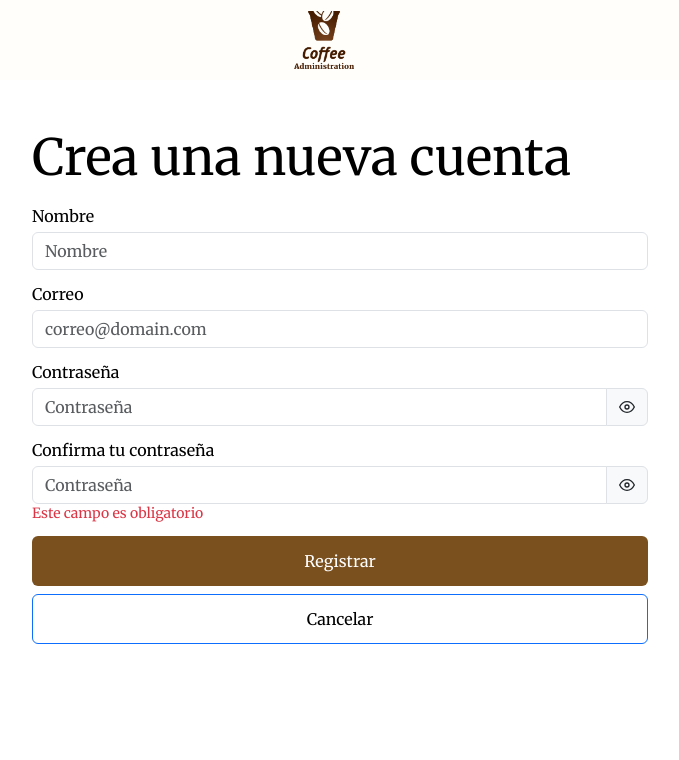
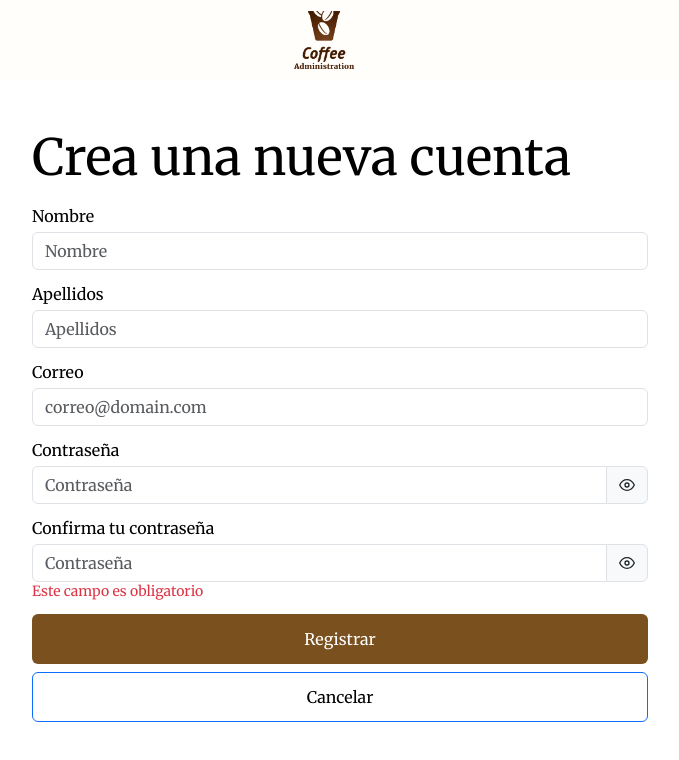
Before and after one commit to MariangelaNM/Coffee-Administration-UI, a React (Vite) app: page /signup in a window 1280 px wide. Shown: the top 760 px of the page, without its empty margins (300-979 px from the left). Built offline with nearby package versions, Linux system fonts and the light colour scheme.

Commit message:
se añade campo apellido

```diff
--- a/src/components/routes/UserRegister.tsx
+++ b/src/components/routes/UserRegister.tsx
@@ -10,6 +10,8 @@ const UserRegister = () => {
   const [errorMsg, setErrorMsg] = useState("");
 
   const [username, setUsername] = useState("");
+
+  const [lastName, setlastName] = useState("");
 
   const [mail, setMail] = useState("");
 
@@ -41,6 +43,12 @@ const UserRegister = () => {
     setUsername(e.target.value);
     onChangeAnyInput();
   }
+
+  function onChangeLastName(e: ChangeEvent<HTMLInputElement>) {
+    setlastName(e.target.value);
+    onChangeAnyInput();
+  }
+
 
   function onChangeMail(e: ChangeEvent<HTMLInputElement>) {
     setMail(e.target.value);
@@ -104,7 +112,7 @@ const UserRegister = () => {
           "Correo": mail,
           "Contrasena": password,
           "Nombres": username,
-          "Apellidos": "string",
+          "Apellidos": lastName,
           "Role": 1
         });
 
@@ -136,6 +144,20 @@ const UserRegister = () => {
             placeholder="Nombre"
             value={username}
             onChange={onChangeUsername}
+            required
+          />
+          <Form.Control.Feedback type="invalid">
+            El campo no puede estar vacio{" "}
+          </Form.Control.Feedback>
+        </Form.Group>
+
+        <Form.Group className="mb-3 sm-1" controlId="formLastName">
+          <Form.Label>Apellidos</Form.Label>
+          <Form.Control
+            type="text"
+            placeholder="Apellidos"
+            value={lastName}
+            onChange={onChangeLastName}
             required
           />
           <Form.Control.Feedback type="invalid">
```
